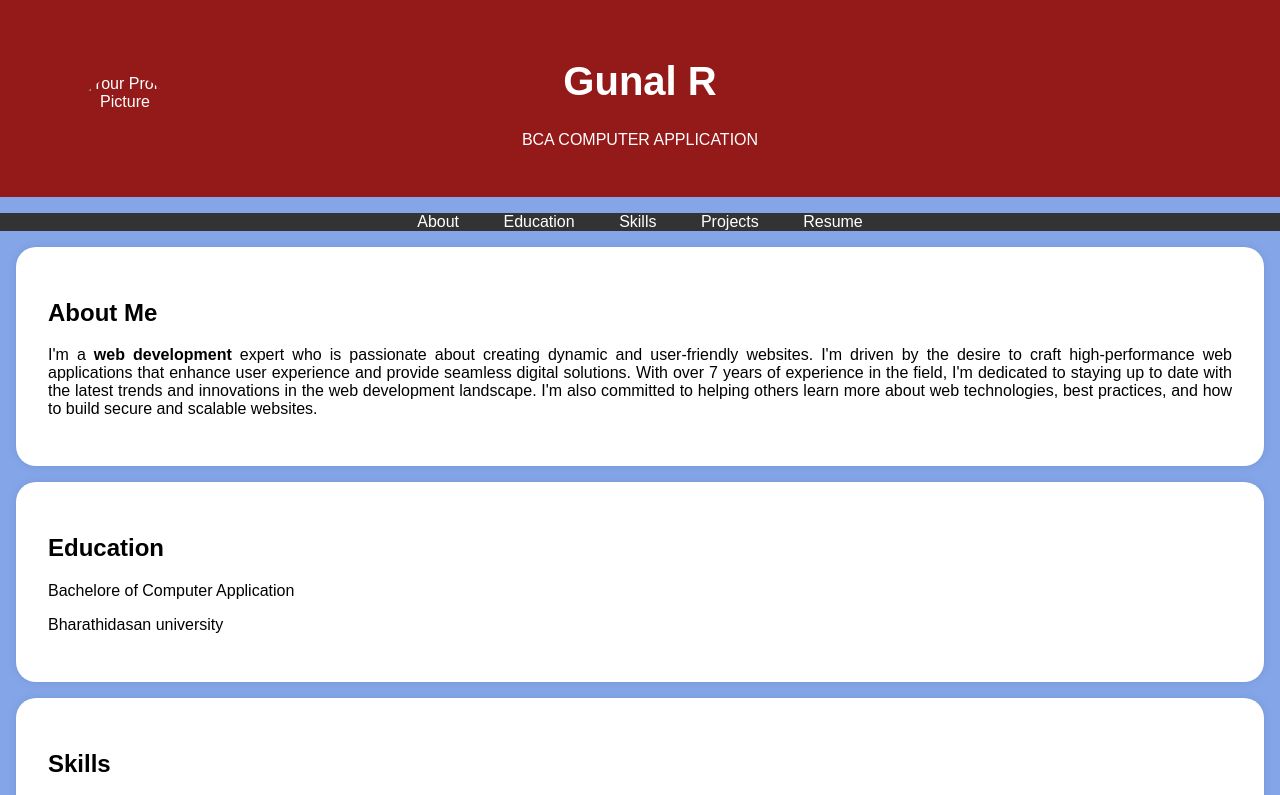
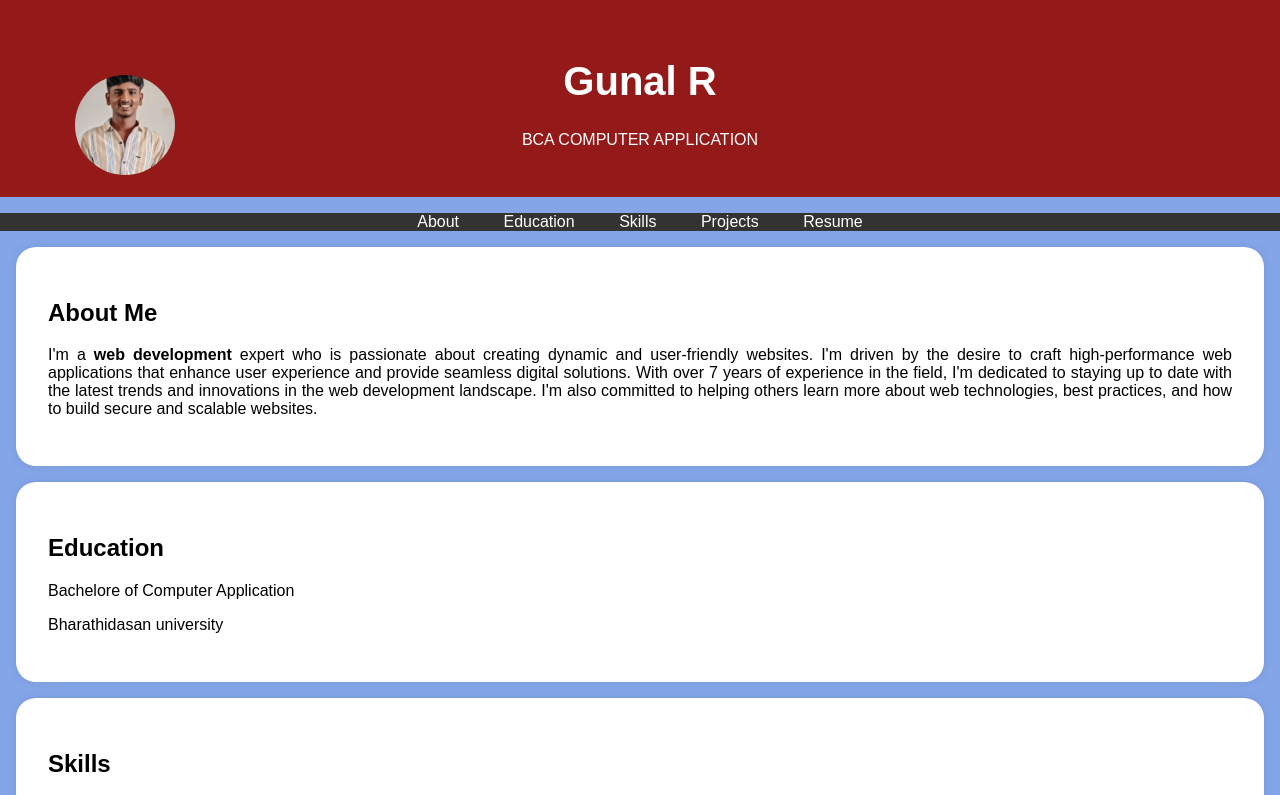
Before and after one commit to Gunalthala/Digital-protfolio, a plain HTML site: page index.html in a window 1280 px wide. Shown: the top 795 px of the page. Drawn offline with Linux system fonts and the light colour scheme.

Commit message:
Update index.html

```diff
--- a/index.html
+++ b/index.html
@@ -95,7 +95,7 @@
     <header>
         <div class="header-content">
             <!-- Add your profile picture here -->
-            <img src="img.jpg" alt="Your Profile Picture" class="profile-picture">
+            <img src="img1.jpg" alt="Your Profile Picture" class="profile-picture">
             <h1>Gunal R</h1>
             <p>BCA COMPUTER APPLICATION</p>
 
```
